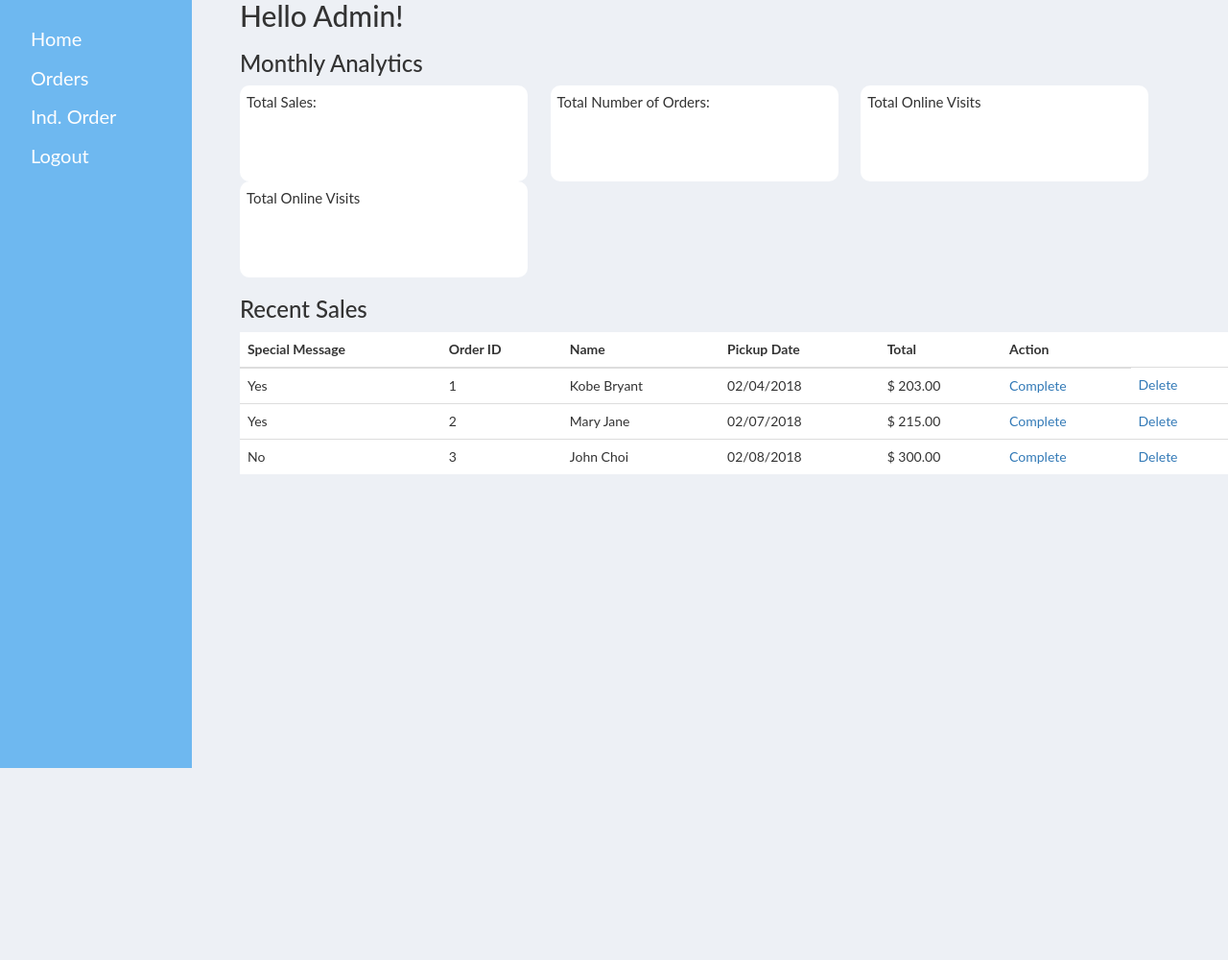
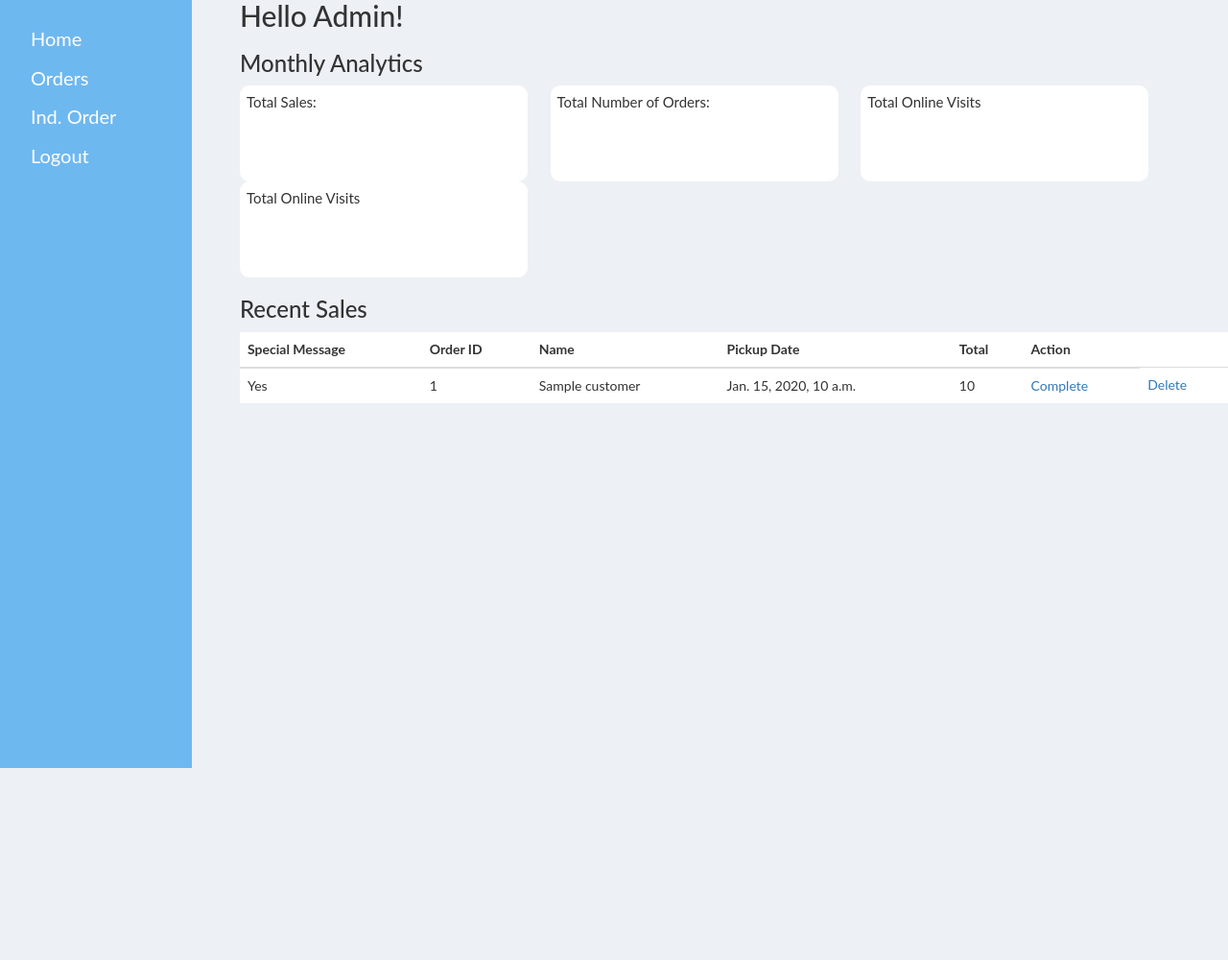
Before and after one commit to sameeoh/bubble, a Django app: template bubble/apps/main/templates/main/admin.html in a window 1280 px wide. Shown: the whole page at 96% size. Run offline with Django 3.2, Linux system fonts and the light colour scheme; the template is opened without the code that fills it: most values are stand-ins (such as "Sample title", 1, 10 or a date in 2020); some libraries are stand-ins or nearby versions.

Commit message:
admin main order query

```diff
--- a/bubble/apps/main/templates/main/admin.html
+++ b/bubble/apps/main/templates/main/admin.html
@@ -114,34 +114,29 @@
         </tr>
         </thead>
         <tbody>
-        <tr>
-            <td>Yes</td>
-            <td>1</td>
-            <td>Kobe Bryant</td>
-            <td>02/04/2018</td>
-            <td>$ 203.00</td>
-            <td><a href="#">Complete</a></td>
-            <td><a href="#">Delete</a></td>
-
-        </tr>
-        <tr>
-            <td>Yes</td>
-            <td>2</td>
-            <td>Mary Jane</td>
-            <td>02/07/2018</td>
-            <td>$ 215.00</td>
-            <td><a href="#">Complete</a></td>
-            <td><a href="#">Delete</a></td>
-        </tr>
-        <tr>
-            <td>No</td>
-            <td>3</td>
-            <td>John Choi</td>
-            <td>02/08/2018</td>
-            <td>$ 300.00</td>
-            <td><a href="#">Complete</a></td>
-            <td><a href="#">Delete</a></td>
-        </tr>
+        {% for o in orders %}
+            <tr>
+                <td>
+                    {% if o.special != "None "%}
+                    Yes
+                    {% else %}
+                    No
+                    {% endif %}
+                </td>
+                <td>{{o.id}}</td>
+                <td>
+                    {{o.customer.name }}
+                </td>
+                <td>{{o.method_date}}</td>
+                <td>{{o.total}}</td>
+                <td>
+                    <a href="#">Complete</a>
+                </td>
+                <td>
+                    <a href="#">Delete</a>
+                </td>
+            </tr>
+        {% endfor %}
         </tbody>
         </table>
 </div>
--- a/bubble/apps/main/urls.py
+++ b/bubble/apps/main/urls.py
@@ -21,7 +21,7 @@ urlpatterns = [
     url(r'^payment$', views.payment),
     url(r'^checkout$', views.checkout),
     #redirect to admin page
-    url(r'^admin$', views.admin),
+    url(r'^admin/$', views.admin),
     url(r'^orderinfo$', views.orderinfo),
     # url(r'^orderinfo/(?P<id>\d+$', views.orderinfo)
 
--- a/bubble/bubble/urls.py
+++ b/bubble/bubble/urls.py
@@ -1,8 +1,6 @@
 from django.conf.urls import url, include
-from django.contrib import admin
 
 urlpatterns = [
-    url(r'^admin/', admin.site.urls),
     url(r'^', include('apps.main.urls')),
     url(r'^vendor/', include('apps.vendor.urls')),
 ]
```
Also changed, not shown: bubble/apps/main/views.py (+5 -5 lines).
